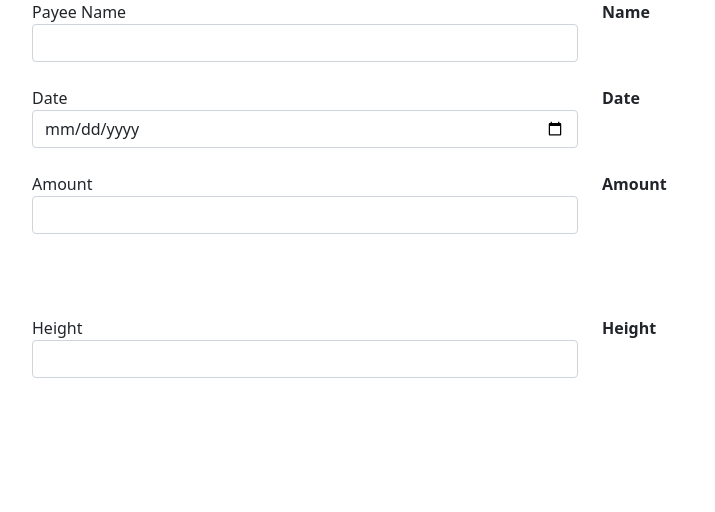
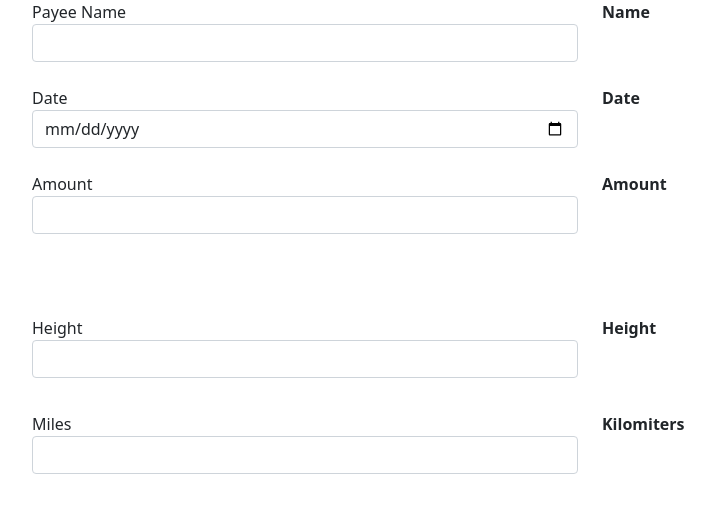
Before and after one commit to HennadiiZ/pipes_ud_ang, an Angular app: page / in a window 1280 px wide. Shown: the top 512 px of the page, without its empty margins (50-765 px from the left). Built offline with nearby package versions, Linux system fonts and the light colour scheme.

Commit message:
my custom pipe

```diff
--- a/src/app/app.component.html
+++ b/src/app/app.component.html
@@ -65,4 +65,20 @@
       </div>
     </div>
   </div>
+
+  <br>
+
+  <div class="row">
+    <div class="form-group col">
+      <label>Miles</label> <br>
+      <!-- {{ miles }} -->
+      <input class="form-control" (input)="onMilesChange($event!.target)">
+    </div>
+    <div class="col">
+      <label><b>Kilomiters</b></label>
+      <div>
+        {{ miles | convert }} <br>
+      </div>
+    </div>
+  </div>
 </div>
--- a/src/app/app.component.ts
+++ b/src/app/app.component.ts
@@ -11,6 +11,7 @@ export class AppComponent {
   date!: string;
   amount!: number;
   height!: number;
+  miles!: number;
 
   onNameChange(value: any){
       this.name = value.value;
@@ -27,4 +28,8 @@ export class AppComponent {
   onHeightChange(value: any){
     this.height = parseFloat(value.value);
   }
+
+  onMilesChange(value: any){
+    this.miles = parseFloat(value.value);
+  }
 }
--- a/src/app/app.module.ts
+++ b/src/app/app.module.ts
@@ -3,11 +3,13 @@ import { BrowserModule } from '@angular/platform-browser';
 
 import { AppRoutingModule } from './app-routing.module';
 import { AppComponent } from './app.component';
+import { ConvertPipe } from './convert.pipe';
 
 
 @NgModule({
   declarations: [
     AppComponent,
+    ConvertPipe,
   ],
   imports: [
     BrowserModule,
--- /dev/null
+++ b/src/app/convert.pipe.ts
@@ -0,0 +1,18 @@
+import { Pipe, PipeTransform } from '@angular/core';
+
+@Pipe({
+  name: 'convert'
+})
+export class ConvertPipe implements PipeTransform {
+
+  transform(value: number, ...args: unknown[]): unknown {
+    console.log(value)
+
+    if(!value){
+       return
+    }
+
+    return value * 1.60934;
+  }
+
+}
```
Also changed, not shown: 1 other file (tests, documents, lock files or other folders).
